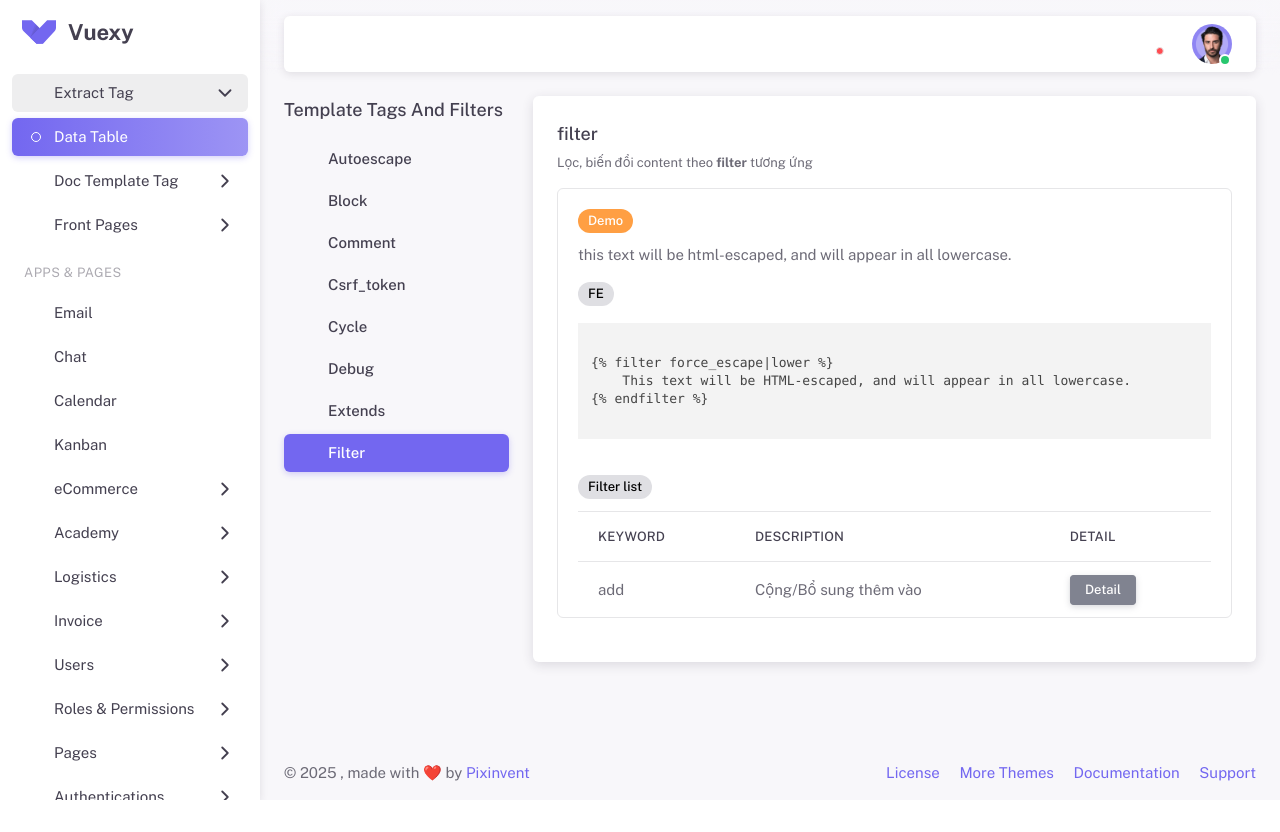
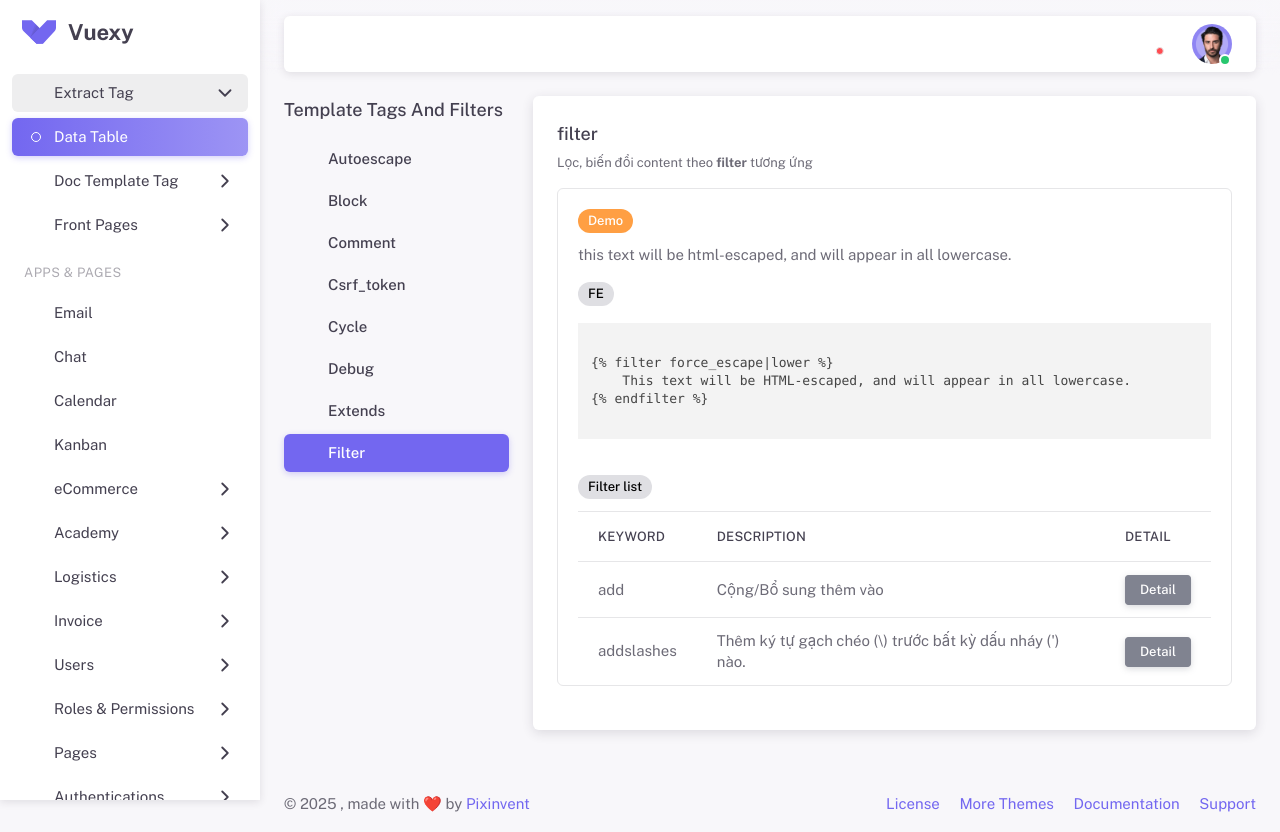
Before and after one commit to nguyenthingoctran/django_templatetags_demo, a Django app: page /research_doc/index/ in a window 1280 px wide, after a click on "Filter". Before the commit the page ends 800 px from the top, so only its background shows below. Run offline with Django 5.2, Linux system fonts and the light colour scheme; some libraries are stand-ins or nearby versions.

Commit message:
Addslashes

```diff
--- a/templates/app/research_doc/template_tags_and_filter/content_templatetags_and_filter/filter.html
+++ b/templates/app/research_doc/template_tags_and_filter/content_templatetags_and_filter/filter.html
@@ -47,10 +47,26 @@
                       class="btn btn-secondary btn-sm"
                       data-bs-toggle="modal"
                       data-bs-target="#modalAdd">
-                      Detail</button>
-                      <!-- modalAdd -->
-                      {% include 'app/research_doc/template_tags_and_filter/content_templatetags_and_filter/filter_modal/add.html' %}
-                    </tr>
+                      Detail
+                    </button>
+                    <!-- modalAdd -->
+                    {% include 'app/research_doc/template_tags_and_filter/content_templatetags_and_filter/filter_modal/add.html' %}
+                  </td>
+                </tr>
+                <tr>
+                  <td>addslashes</td>
+                  <td>Thêm ký tự gạch chéo (\) trước bất kỳ dấu nháy (') nào.</td>
+                  <td>
+                    <button
+                      type="button"
+                      class="btn btn-secondary btn-sm"
+                      data-bs-toggle="modal"
+                      data-bs-target="#modalAddslashes">
+                      Detail
+                    </button>
+                    <!-- modalAddslashes -->
+                     {% include 'app/research_doc/template_tags_and_filter/content_templatetags_and_filter/filter_modal/addslashes.html' %}
+                  </td>
                 </tr>
               </tbody>
             </table>
--- /dev/null
+++ b/templates/app/research_doc/template_tags_and_filter/content_templatetags_and_filter/filter_modal/addslashes.html
@@ -0,0 +1,46 @@
+<div class="modal fade" id="modalAddslashes" tabindex="-1" aria-hidden="true">
+  <div class="modal-dialog modal-xl" role="document">
+    <div class="modal-content">
+      <div class="modal-header">
+        <h5 class="modal-title" id="exampleModalLabel1">Filter - Addslashes</h5>
+        <button
+          type="button"
+          class="btn-close"
+          data-bs-dismiss="modal"
+          aria-label="Close"></button>
+      </div>
+      <div class="modal-body">
+        <div class="row">
+          <div class="col mb-4">
+            <!-- FE -->
+            <p class='pt-2 mb-0'>Thêm ký tự gạch chéo (\) trước bất kỳ dấu nháy (') nào.</p>
+            <div class="row">
+              <div class="col-6">
+                <div class="highlight">
+                  <pre class="chroma rounded mb-0">
+                    <code class="language-html" data-lang="html">
+{<span></span>% with name="Tran's Airpod" %}
+  <<span></span>h3>{<span></span>{ name|addslashes }<span></span>}<<span></span>/h3>
+{<span></span>% endwith %}
+                    </code>
+                  </pre>
+                </div>
+              </div>
+              <div class="col-6">
+                <div class="p-3 bg-label-primary mt-4">
+                  <span class="d-block">Kết quả:</span>
+                {% with name="Tran's Airpod" %}
+                  <h3>{{ name|addslashes }}</h3>
+                {% endwith %}
+                </div>
+              </div>
+            </div>
+
+
+
+          </div>
+        </div>
+      </div>
+    </div>
+  </div>
+</div>
```
Also changed, not shown: templates/app/research_doc/template_tags_and_filter/content_templatetags_and_filter/filter_modal/add.html (+22 -25 lines).
